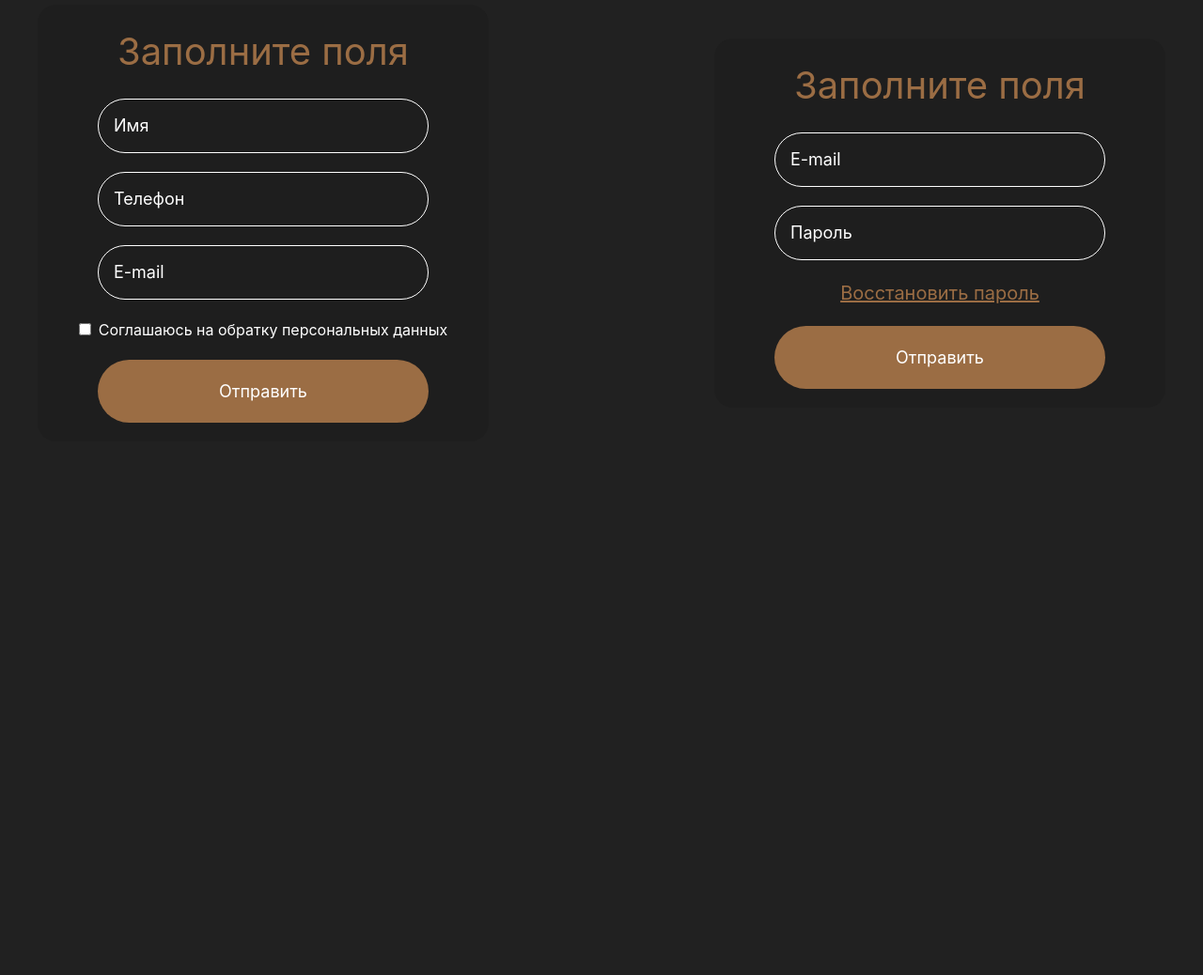
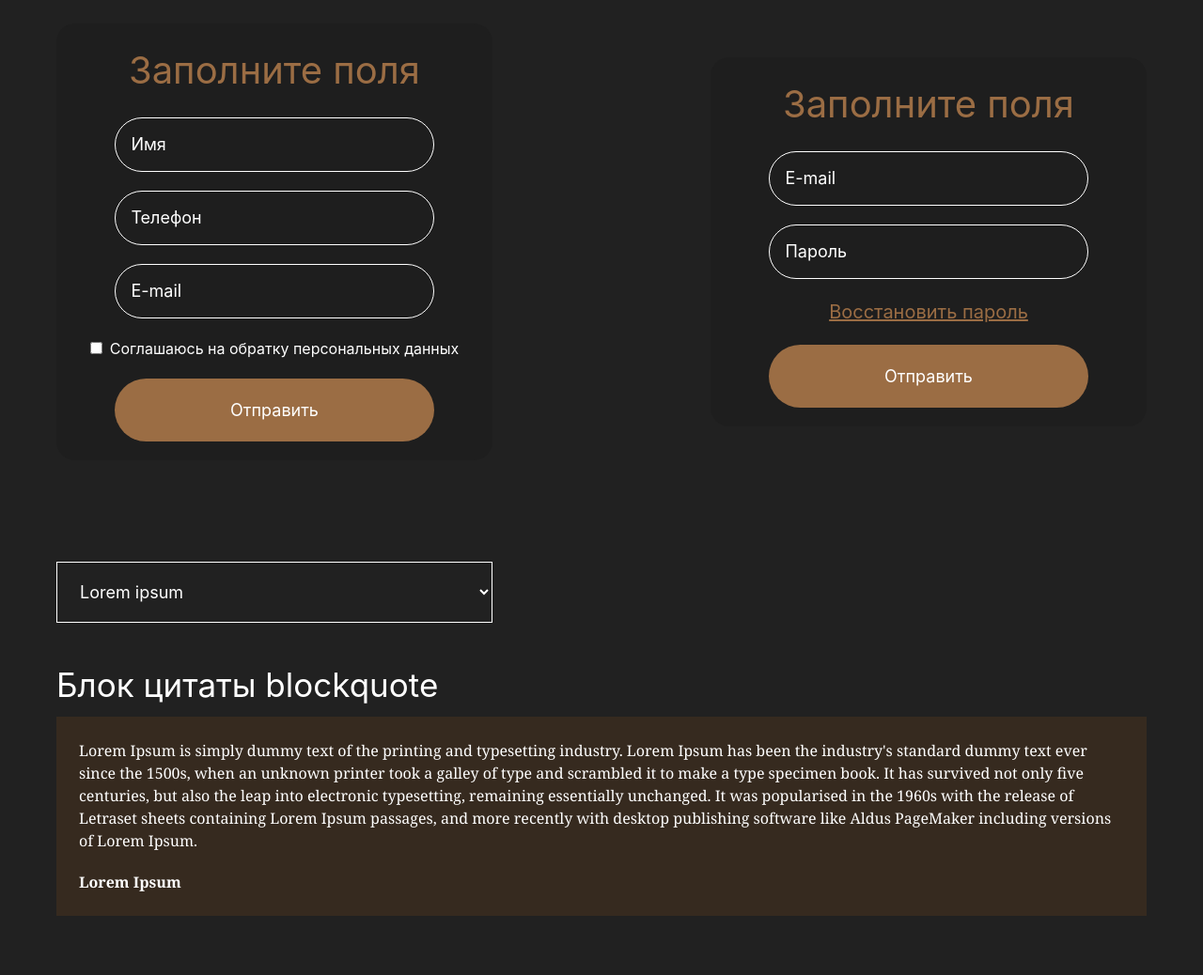
Before and after one commit to Magamed-7/HW-13, a website: page index.html in a window 1280 px wide. Shown: the part 1060-2098 px from the top of the page at 94% size. Before the commit the page ends 1570 px from the top, so only its background shows below. Drawn offline with nearby package versions, Linux system fonts and the light colour scheme; files that its build step writes are made by us from their sources.

Commit message:
third section

```diff
--- a/index.html
+++ b/index.html
@@ -45,14 +45,14 @@
         </section>
 
         <!-- Second section -->
-        <section class="max-w-300 m-auto my-10 text-white">
+        <section class="max-w-300 m-auto my-10 text-white p-5">
             <h1 class="text-center text-[46px]"> Заголовок H1 </h1>
             <p class="text-[20px]"> Хлебные крошки </p>
             <p class="text-[#AEAEAE]"> Главная-Главная-Главная </p>
 
 
-            <div class="flex justify-between items-center my-7">
-                <div class="flex flex-col gap-5 p-5 text-center items-center w-[40%] shadow-white-900 bg-[#1E1E1E] rounded-[20px]">
+            <div class="flex justify-between items-center my-7 lg:flex-row flex-col">
+                <div class="flex flex-col gap-5 p-5 text-center items-center lg:w-[40%] w-[90%] shadow-white-900 bg-[#1E1E1E] rounded-[20px]">
                     <h1 class="text-[40px] text-[#9B6D44]"> Заполните поля </h1>
                     <input type="text" placeholder="Имя" class="w-[80%] p-4 outline-0 border-solid border border-[white] placeholder:text-white placeholder:text-[18px] rounded-full focus:text-white ">
                     <input type="tel" placeholder="Телефон" class="w-[80%] p-4 outline-0 border-solid border border-[white] placeholder:text-white placeholder:text-[18px] rounded-full focus:text-white ">
@@ -64,7 +64,7 @@
                     <button class="p-5 text-[18px] text-white bg-[#9B6D44] rounded-full w-[80%] hover:bg-[#55371D] hover:cursor-pointer"> Отправить </button>
                 </div>
 
-                <div class="flex flex-col gap-5 p-5 text-center items-center w-[40%] shadow-white-900 bg-[#1E1E1E] rounded-[20px]">
+                <div class="flex flex-col gap-5 p-5 text-center items-center lg:w-[40%] w-[90%] shadow-white-900 bg-[#1E1E1E] rounded-[20px]">
                     <h1 class="text-[40px] text-[#9B6D44]"> Заполните поля </h1>
                     <input type="email" placeholder="E-mail" class="w-[80%] p-4 outline-0 border-solid border border-[white] placeholder:text-white placeholder:text-[18px] rounded-full focus:text-white ">
                     <input type="password" placeholder="Пароль" class="w-[80%] p-4 outline-0 border-solid border border-[white] placeholder:text-white placeholder:text-[18px] rounded-full focus:text-white ">
@@ -73,6 +73,36 @@
                 </div>
             </div>
         </section>
+
+        <!-- Third section -->
+        <section class="max-w-300 m-auto my-10 p-5">
+            <select class="w-[40%] p-5 text-white text-[18px] border border-solid border-white">
+                <option value="" class="text-white text-[18px] bg-[#212121] p-2"> Lorem ipsum </option>
+                <option value="" class="text-white text-[18px] bg-[#212121] p-2"> Lorem ipsun, dolor smit </option>
+                <option value="" class="text-white text-[18px] bg-[#212121] p-2"> Lorem ipsun, dolor smit </option>
+                <option value="" class="text-white text-[18px] bg-[#212121] p-2"> Lorem ipsun, dolor smit </option>
+                <option value="" class="text-white text-[18px] bg-[#212121] p-2"> Lorem ipsun, dolor smit </option>
+                <option value="" class="text-white text-[18px] bg-[#212121] p-2"> Lorem ipsun, dolor smit </option>
+                <option value="" class="text-white text-[18px] bg-[#212121] p-2"> Lorem ipsun, dolor smit </option>
+                <option value="" class="text-white text-[18px] bg-[#212121] p-2"> Lorem ipsun, dolor smit </option>
+                <option value="" class="text-white text-[18px] bg-[#212121] p-2"> Lorem ipsun, dolor smit </option>
+                <option value="" class="text-white text-[18px] bg-[#212121] p-2"> Lorem ipsun, dolor smit </option>
+            </select>
+
+            <h1 class="text-white text-[35px] mt-10 mb-2"> Блок цитаты blockquote </h1>
+            <div class="flex flex-col gap-5 p-6 bg-[#55371D66] text-white mb-10 font-serif">
+                <p>
+                    Lorem Ipsum is simply dummy text of the printing and typesetting industry.
+                    Lorem Ipsum has been the industry's standard dummy text ever since the 1500s,
+                    when an unknown printer took a galley of type and scrambled it to make a type specimen
+                    book. It has survived not only five centuries, but also the leap into electronic typesetting,
+                    remaining essentially unchanged. It was popularised in the 1960s with the release of Letraset
+                    sheets containing Lorem Ipsum passages, and more recently with desktop publishing software like
+                    Aldus PageMaker including versions of Lorem Ipsum.
+                </p>
+                <p class="font-bold"> Lorem Ipsum </p>
+            </div>
+        </section>
     </main>
 </body>
 </html>
```
